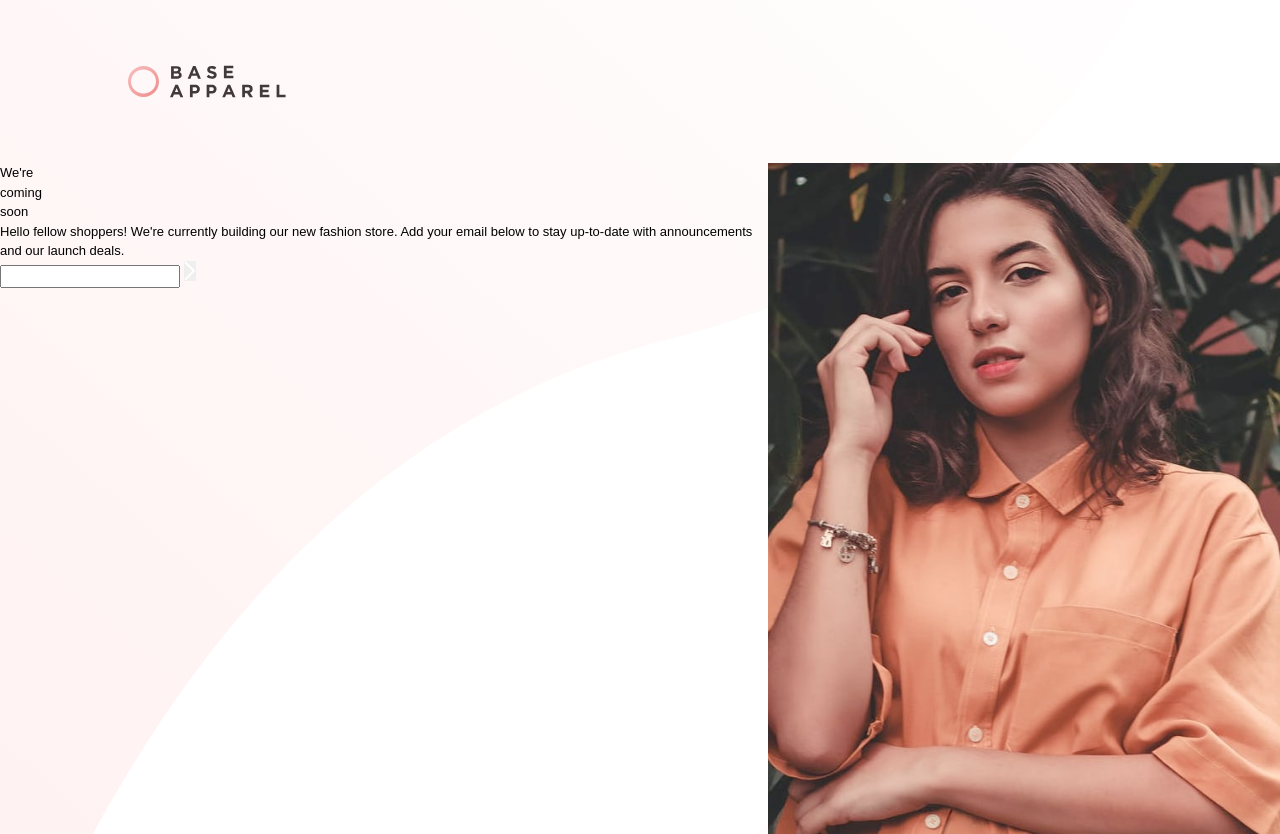
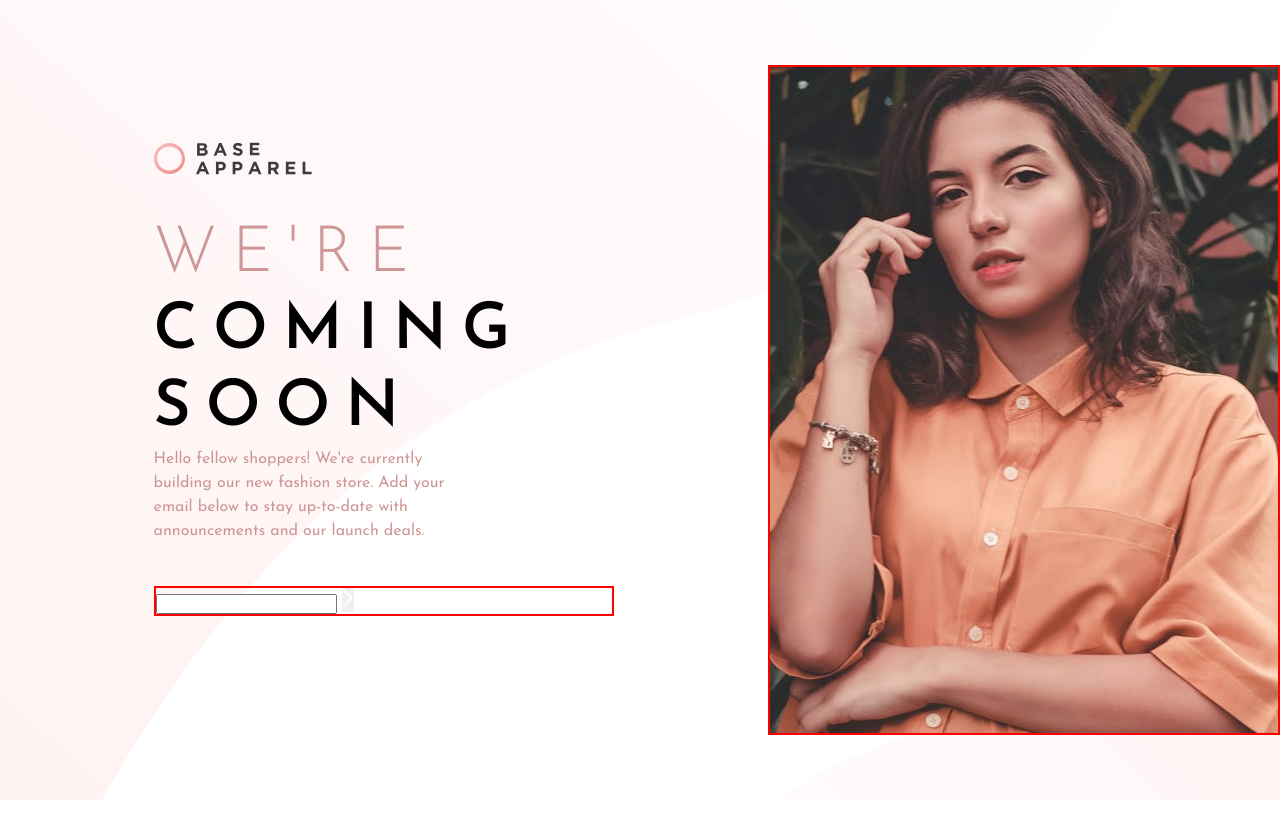
Before and after one commit to funficient/fem-base-apparel-coming-soon, a plain HTML site: page index.html in a window 1280 px wide. After the commit the page ends 800 px from the top, so only its background shows below. Drawn offline with Linux system fonts and the light colour scheme.

Commit message:
Desktop view

```diff
--- a/index.html
+++ b/index.html
@@ -10,43 +10,31 @@
 </head>
 
 <body>
-  <header>
-    <div class="navigation">
-      <img src="assets/logo.svg" alt="Logo">
-    </div>
-  </header>
 
   <main>
 
-    <div class="landing-text">
+    <div class="landing-text-container ">
+      <img src="./assets/logo.svg" alt="Logo">
+      <div class="landing-text ">
         <h1><span>We're</span></h1>
         <h1>coming</h1>
         <h1>soon</h1>
         <p>Hello fellow shoppers! We're currently building our new fashion store.
           Add your email below to stay up-to-date with announcements and our launch deals.
         </p>
-
-      <div class="subscribe-input">
+     </div>
+      <div class="subscribe-input debug">
         <input type="text" Email Address>
         <button><img src="/assets/icon-arrow.svg" alt=""></button>
       </div>
     </div>
 
-    <div class="landing-image">
-      <img src="assets/hero-desktop.jpg" alt="">
+    <div class="landing-image debug">
+      <img src="./assets/hero-desktop.jpg" alt="Image of a women wearing a shirt">
     </div>
-
 
   </main>
 
 
-
-
-
-
-
-
-
-
 </body>
 </html>
--- a/style.css
+++ b/style.css
@@ -1,14 +1,16 @@
+  @import url('https://fonts.googleapis.com/css2?family=Josefin+Sans:wght@300;400;600&display=swap');
 
 :root {
-    --color-dark-grayish-blue: hsl(217, 19%, 35%);
-    --color-dark-blue: hsl(214, 17%, 51%);
-    --color-gray-blue: hsl(212, 23%, 69%);
+    --color-primary-desaturated-red: hsl(0, 36%, 70%);
+    --color-primary-soft-red: hsl(0, 93%, 68%);
 
-    --color-neutral-blue: hsla(210, 46%, 95%, 1);
-    --color-neutral-text-grey: hsl(0, 0%, 95%);
+    --color-neutral-red: hsl(0, 6%, 24%);
 
-    font-family: 'Manrope', sans-serif;
-    font-size: 13px;
+    --color-gradient-white: linear-gradient(135deg, hsl(0, 0%, 100%), hsl(0, 100%, 98%));
+    --color-gradient-red: linear-gradient(135deg, hsl(0, 80%, 86%), hsl(0, 74%, 74%));
+
+    font-family: 'Josefin Sans', sans-serif;
+    font-size: 16px;
 
     font-synthesis: none;
     text-rendering: optimizeLegibility;
@@ -62,33 +64,14 @@
     text-decoration-skip-ink: auto;
   }
 
-  /* Make images easier to work with */
-  img,
-  picture,
-  ion-icon,
-  svg {
-    max-width: 100%;
-    display: block;
-  }
 
-  /* Remove all animations, transitions and smooth scroll for people that prefer not to see them */
-  @media (prefers-reduced-motion: reduce) {
-    html:focus-within {
-     scroll-behavior: auto;
-    }
-
-    *,
-    *::before,
-    *::after {
-      animation-duration: 0.01ms !important;
-      animation-iteration-count: 1 !important;
-      transition-duration: 0.01ms !important;
-      scroll-behavior: auto !important;
-    }
-  }
 
   /*------------------------ End of reset -----------------------*/
 
+
+  .debug {
+    border: 2px solid red;
+  }
   body {
     min-height: 100vh;
     width: 100vw;
@@ -96,18 +79,53 @@
     background-repeat: no-repeat;
     background-position: center center;
     background-size: cover;
+    font: inherit;
   }
 
-
-.navigation {
-    display: flex;
-    width: 100%;
-    padding: 5em 10%;
-}
 
 main {
     display: grid;
     grid-template-columns: 1.5fr 1fr;
     place-content: center;
+    height: 100vh;
+    overflow: hidden;
+}
 
+h1 {
+  font-size: 4em;
+  font-weight: 600;
+  text-transform: uppercase;
+  line-height: 1.2em;
+  letter-spacing: 15px;
 }
+
+h1 span {
+  font-weight: 300;
+
+  color: var(--color-primary-desaturated-red);
+}
+
+p {
+  font-weight: 400;
+  color: var(--color-primary-desaturated-red);
+  line-height: 1.5em;
+}
+
+.landing-text-container {
+  display: grid;
+  padding: 10% 20%;
+}
+
+.landing-text {
+  width: 70%;
+  height: max-content;
+}
+
+.subscribe-input {
+  height: max-content;
+}
+
+.landing-image  img{
+  display: block;
+  width: 100%;
+}
```
Lines whose indentation alone changed are shown as unchanged.
